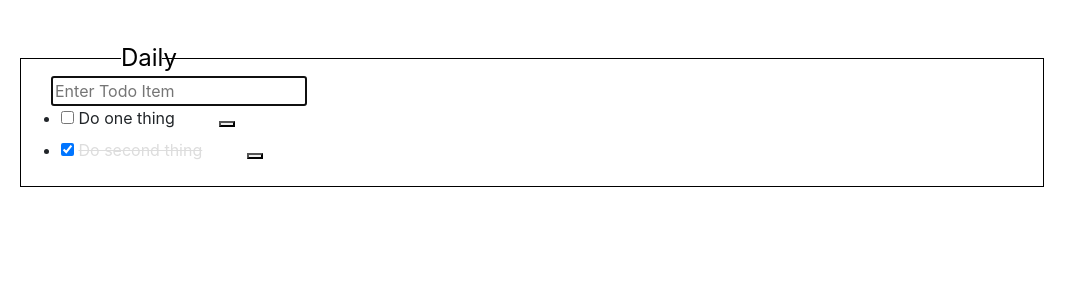
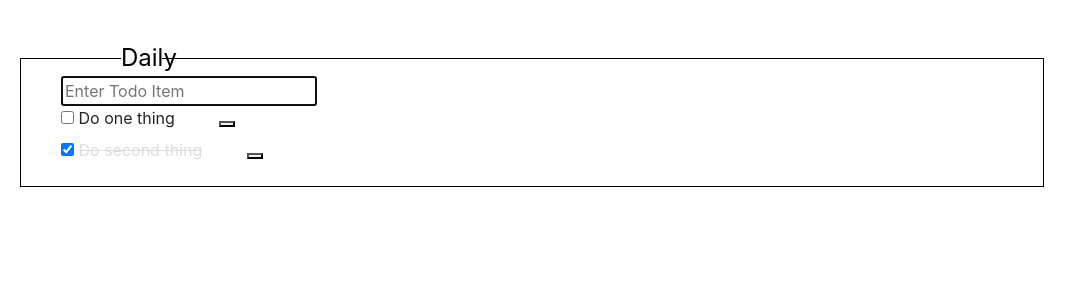
Before and after one commit to parap/todo, a PHP site: page / in a window 1280 px wide. Shown: the top 300 px of the page, without its empty margins (0-1087 px from the left). Run offline with PHP 8.4, Linux system fonts and the light colour scheme; some libraries are stand-ins or nearby versions.

Commit message:
CSS cosmetic fixes: remove bullets, improve <input> position.

```diff
--- a/css/list.css
+++ b/css/list.css
@@ -26,5 +26,9 @@
 }
 
 .container-list fieldset form {
-    margin-left: 30px;
+    margin-left: 40px;
 }
+
+ul {
+    list-style-type: none;
+}
```
